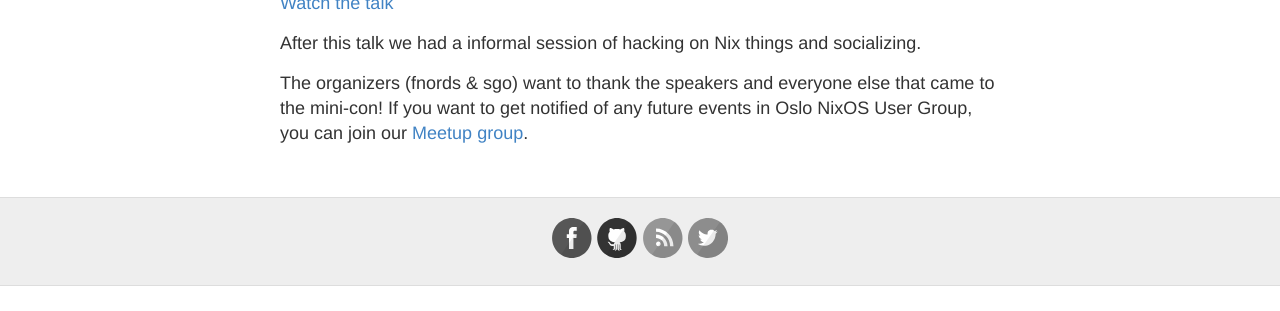
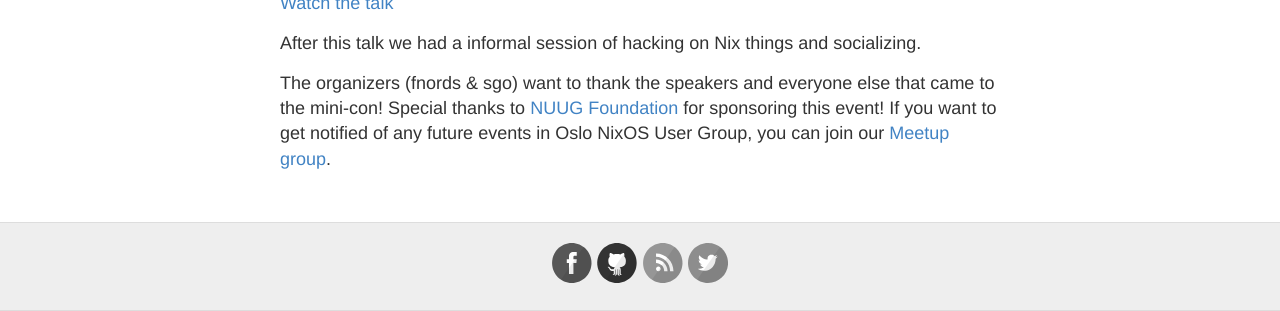
Before and after one commit to labanskoller/hackeriet_blog, a Jekyll site: the page built from _posts/2020-03-07-oslo-nixos-minicon-rapport.md, in a window 1280 px wide and 900 px high, scrolled down 5099 px, cut to the strip 589-900 px from the top of the window. Built offline with Jekyll 4.4.1, drawn with Linux system fonts in a browser that asks for light colours; before the commit the page ends 5974 px from its top, so only the background shows below that.

Commit message:
added shoutout to nuug foundation to nixos minicon rapport

```diff
--- a/_posts/2020-03-07-oslo-nixos-minicon-rapport.md
+++ b/_posts/2020-03-07-oslo-nixos-minicon-rapport.md
@@ -134,6 +134,8 @@ After this talk we had a informal session of hacking on Nix things and
 socializing.
 
 The organizers (fnords & sgo) want to thank the speakers and everyone else that
-came to the mini-con! If you want to get notified of any future events in Oslo
+came to the mini-con! Special thanks to [NUUG
+Foundation](https://www.nuugfoundation.no/no/) for sponsoring this
+event! If you want to get notified of any future events in Oslo
 NixOS User Group, you can join our [Meetup
 group](https://www.meetup.com/Oslo-NixOS-User-Group/).
```
